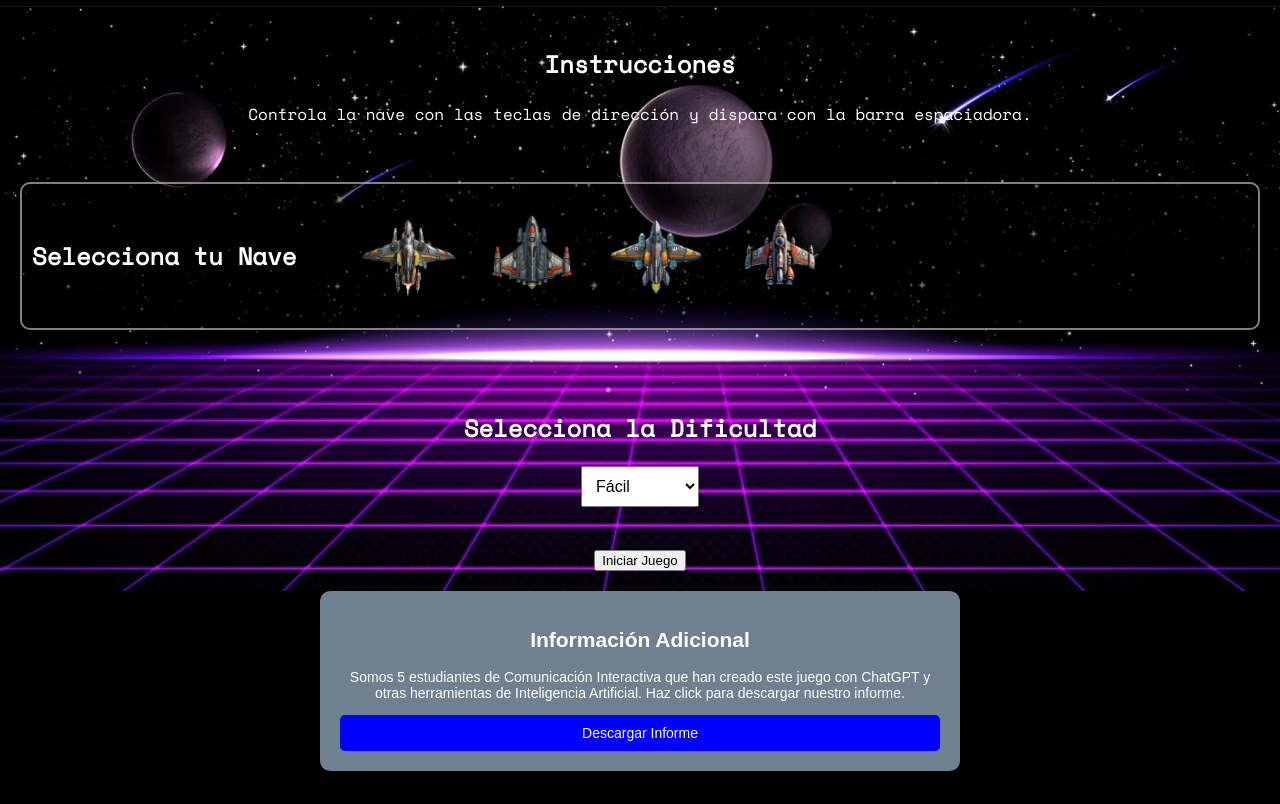
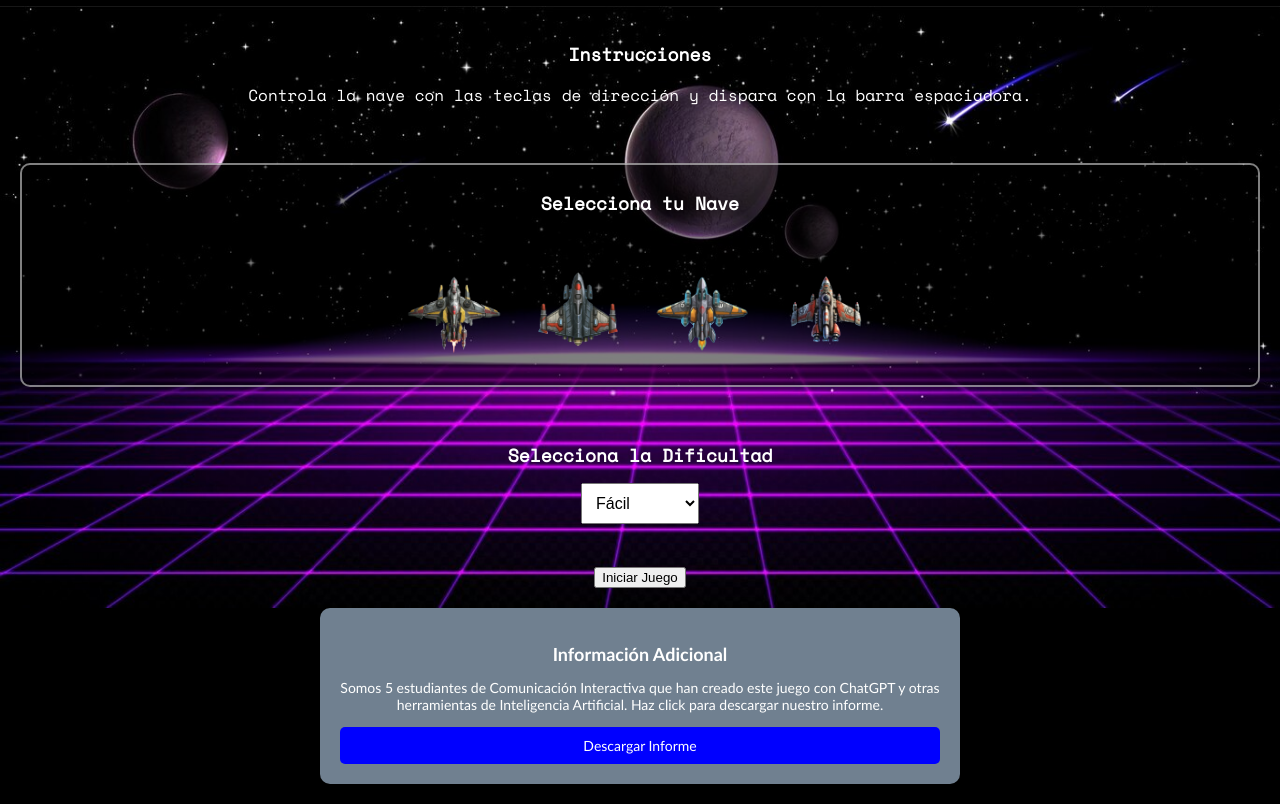
Before and after one commit to albertarrebola08/Space-Invaders, a plain HTML site: page inicio.html in a window 1280 px wide. Shown: the part 69-873 px from the top of the page. Drawn offline with nearby package versions, Linux system fonts and the light colour scheme; a script that the page names is missing.

Commit message:
game over simple alert done it, difficulty and player ship image w initial config

```diff
--- a/styles.css
+++ b/styles.css
@@ -21,6 +21,7 @@ body {
 
 h1{
     font-family: 'Press Start 2P';
+    color: darkgray;
 }
 .header{
     display: flex;
@@ -33,7 +34,9 @@ h1{
     background-repeat: no-repeat;
     font-family: 'Space Mono';
 }
-
+h2{
+    font-size: 18px;
+}
 /* Estilo para el contenedor rectangular con borde redondeado y fondo transparente */
 #modelosNaveContainer {
     display: flex;
@@ -41,7 +44,7 @@ h1{
     border-radius: 10px; /* Ajusta el radio de los bordes según tu preferencia */
     background-color: rgba(0, 0, 0, 0.5); /* Fondo transparente con opacidad 50% */
     padding: 10px; /* Ajusta el espacio interno según tu preferencia */
-    margin-bottom: 20px; /* Ajusta el margen inferior según tu preferencia */
+
 }
 
 /* Ajustes adicionales para las naves dentro del contenedor */
@@ -60,8 +63,10 @@ h1{
 }
 #modelosNaveContainer{
     display: flex;
+    justify-content: center;
+    flex-direction: column;
     align-items: center;
-    gap: 50px;
+    gap:20px
 }
 .modeloNave:hover {
     border-color: #fff;
@@ -70,12 +75,13 @@ h1{
 .modeloNave.seleccionado {
     border-color: #00ff00; /* Cambia el color de resaltado según tu preferencia */
 }
-
+#seleccion{
+   margin-bottom: 0;
+}
 #dificultad {
     text-align: center;
     padding: 20px;
     position: relative;
-
 }
 
 #selectDificultad {
@@ -88,7 +94,7 @@ h1{
     padding: 20px;
     background-color: slategrey;
     border-radius: 10px;
-
+    font-family: calibri;
     font-size: 14px;
     position: relative;
     margin: 0 auto; /* Para centrar horizontalmente */
```
